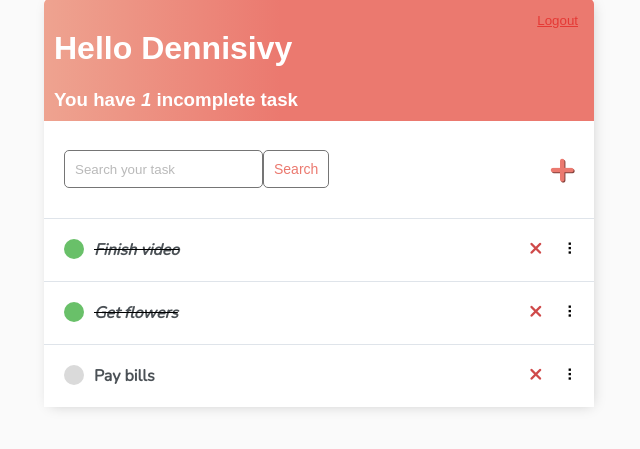
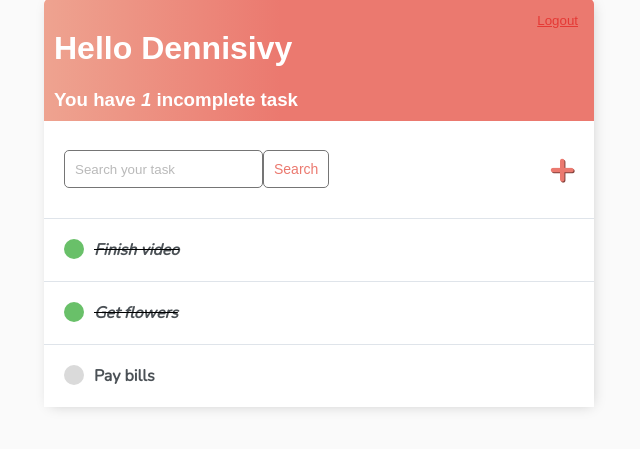
Before and after one commit to joaopflausino/DJ_ToDo, a Django app: page / in a window 1280 px wide. Shown: the part 59-508 px from the top of the page, without its empty margins (321-961 px from the left). Run offline with Django 3.2, Linux system fonts and the light colour scheme; a user stored in the database is signed in; data comes from the database, SQL or seed files in the repository.

Commit message:
Updating base/templates/base/task_list.html

```diff
--- a/base/templates/base/task_list.html
+++ b/base/templates/base/task_list.html
@@ -38,24 +38,16 @@
 
 <div id="tasklist" class="task-items-wrapper">
 {% for task in tasks %}
-    <div class="task-wrapper" data-position="{{task.pk}}">
+<div class="task-wrapper">
     <div class="task-title">
         {% if task.complete %}
-            <div class="task-complete-icon"></div>
-            <i><s><a href="{% url 'task-update' task.id %}">{{task}}</a></s></i> {% else %}
+        <div class="task-complete-icon"></div>  <!-- This is the element we're testing -->
+        <i><s><a href="#">{{task}}</a></s></i>
+        {% else %}
         <div class="task-incomplete-icon"></div>
-            <a href="{% url 'task-update' task.id %}">{{task}}</a> {% endif %}
+        <a href="#">{{task}}</a>
+        {% endif %}
     </div>
-        <div class="task-controls">
-            <a class="delete-link" href="{% url 'task-delete' task.id %}">&#215;</a>
-            <span class="handle">&nbsp;&#10247;</span>
-        </div>
-    </div>
-
-    {% empty %}
-    <div style="text-align: center; padding-bottom: 10px; line-height: 1em;">
-        <h3>No new tasks are created.</h3>
-        <h3>Create a <a style="text-decoration: none; color: #e53935;" href="{% url 'task-create' %}">New task</a> ! </h3>
 </div>
 {% endfor %}
 </div>
```
Lines whose indentation alone changed are shown as unchanged.
